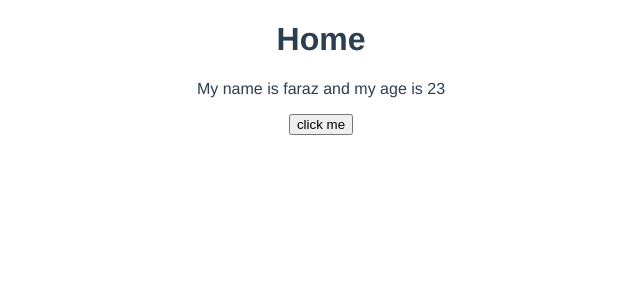
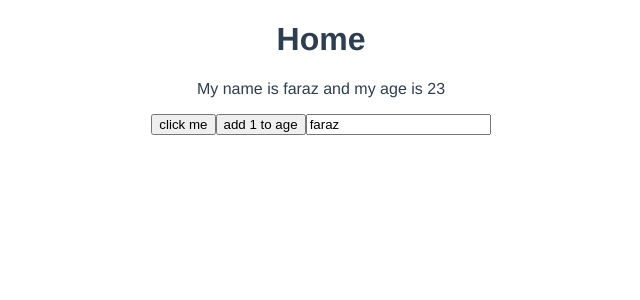
Before and after one commit to Farazzaidi22/My-Blogs, a Vue app: page / in a window 1280 px wide. Shown: the top 300 px of the page, without its empty margins (319-959 px from the left). Built offline with nearby package versions, Linux system fonts and the light colour scheme.

Commit message:
using refs for reactivity

```diff
--- a/src/views/Home.vue
+++ b/src/views/Home.vue
@@ -3,6 +3,8 @@
     <h1>Home</h1>
     <p ref="p">My name is {{ name }} and my age is {{ age }}</p>
     <button @click="handleClick">click me</button>
+    <button @click="age++">add 1 to age</button>
+    <input type="text" v-model="name">
   </div>
 </template>
 
@@ -17,12 +19,15 @@
 
     const p = ref(null)
 
-    let name = 'faraz'
-    let age = 23
+    const name = ref('faraz')
+    const age = ref(23)
 
     const handleClick = () => {
-      console.log(p, p.value)
-      p.value.classList.add('test')
+      // console.log(p, p.value)
+      // p.value.classList.add('test')
+
+      name.value = 'musab'
+      age.value = 15
     }
 
     return {
```
